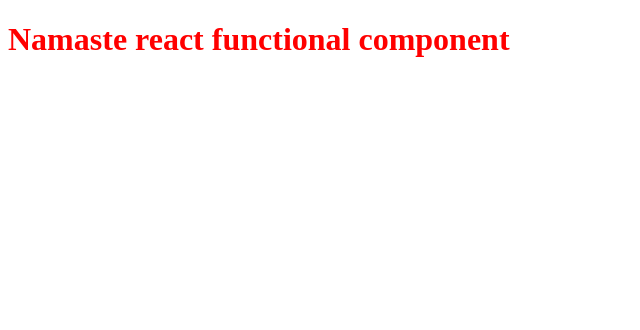
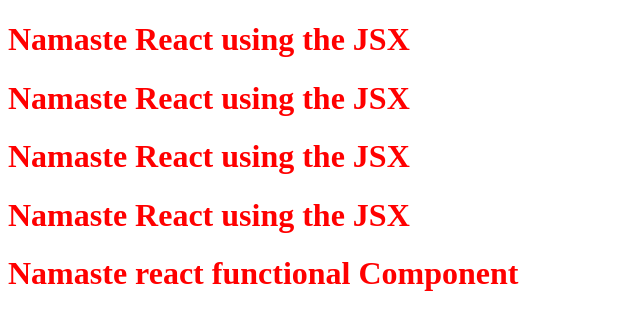
Before and after one commit to BhupendraMaurya/React-Tutorial, a React app in the folder Episode_3/: page / in a window 1280 px wide. Shown: the whole page, without its empty margins (0-640 px from the left). Built offline with nearby package versions, Linux system fonts and the light colour scheme.

Commit message:
Adding Cross Site Scrpting file

```diff
--- /dev/null
+++ b/Episode_3/cross_Site_Scripting.js
@@ -0,0 +1,36 @@
+import React from "react";
+import ReactDOM from "react-dom/client";
+
+const Title = () => (
+
+    <h1 className="head" tabIndex="5">
+
+        Namaste React using the JSX
+
+    </h1>
+);
+
+// const data = api.getData();
+
+// if we are passing any thing which is given by APIs or from any source
+// then before running that piece code, JSX will sanitise it for the safety purpose.
+
+// or whenever any data is wrapped inside this {}, then JSX will sanitise it first. then pass it.
+// and by this it prevent the cross site scripting.
+const HeadingComponent = () => (
+    <div id="container">
+        {/* {data} */}
+
+
+        <Title />
+        <Title />
+        <Title />
+
+        <Title></Title>
+        <h1 className="heading"> Namaste react functional Component</h1>
+    </div>
+);
+
+const root = ReactDOM.createRoot(document.getElementById("root"));
+
+root.render(<HeadingComponent />);
--- a/Episode_3/index.html
+++ b/Episode_3/index.html
@@ -25,6 +25,6 @@
 
     <!-- Since JS file cant have imports,but this javascript file is not a normal js file, so
      we have to tell this script that it is not a normal js file, it is a module. -->
-    <script type="module" src="./react_Component.js"></script>
+    <script type="module" src="./cross_Site_Scripting.js"></script>
 </body>
 </html>
```
